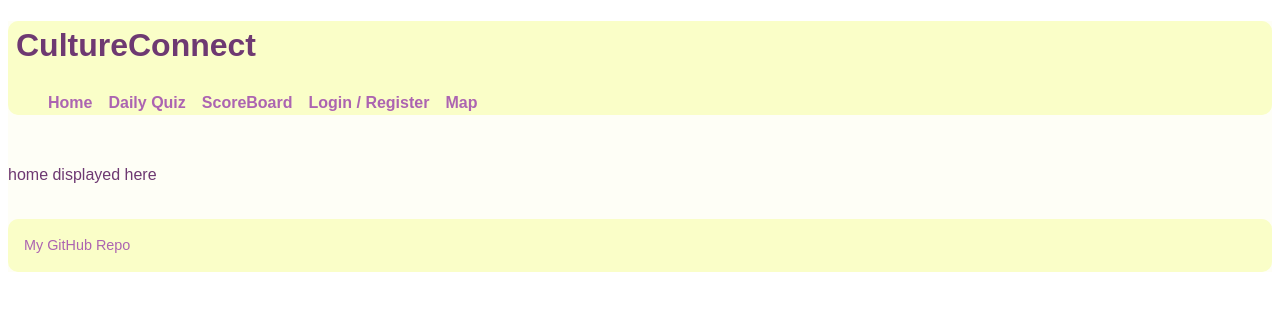
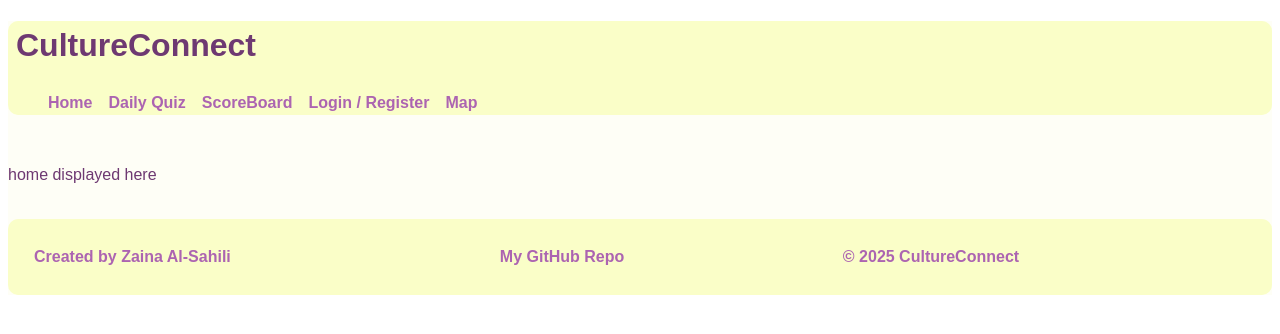
Before and after one commit to zainasahili/startup, a React (Vite) app in the folder cultureconnect-react/: page / in a window 1280 px wide. Shown: the top 334 px of the page. Built offline with nearby package versions, Linux system fonts and the light colour scheme.

Commit message:
header and footer appear in all pages

```diff
--- a/cultureconnect-react/src/App.css
+++ b/cultureconnect-react/src/App.css
@@ -139,7 +139,7 @@ footer{
     background-color: var(--brand-y);
     text-align: left;
     padding: 1rem;
-    font-size: 0.9rem;
+    font-size: 1rem;
     color: var(--brand2);
     border-radius: var(--radius);
 }
--- a/cultureconnect-react/src/App.jsx
+++ b/cultureconnect-react/src/App.jsx
@@ -54,12 +54,17 @@ export default function App() {
                   <Route path='*' element={<NotFound />} />
         </Routes>
 
-        <footer className="bg-dark text-white-50">
+        <footer className="footer-table">
             <div className="container-fluid">
             <span className="text-reset"></span>
-            <a className="text-reset" href="https://github.com/zainasahili/startup">
-                My GitHub Repo
-            </a>
+            <table><thead>
+                <tr>
+                    <th>Created by Zaina Al-Sahili</th>
+                    <th><a className="text-reset" href="https://github.com/zainasahili/startup"> My GitHub Repo</a></th>
+                    <th>&copy; 2025 CultureConnect</th>
+                </tr>
+            </thead></table>
+
             </div>
         </footer>
     </div>
```
Also changed, not shown: 1 other file (tests, documents, lock files or other folders).
